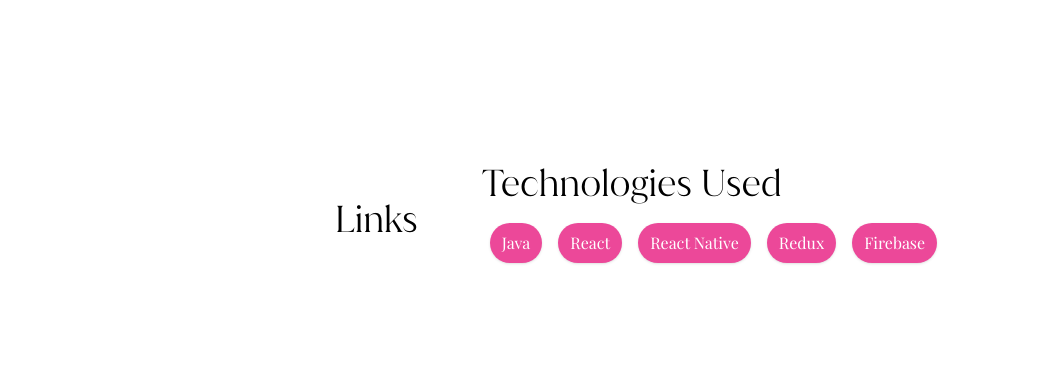
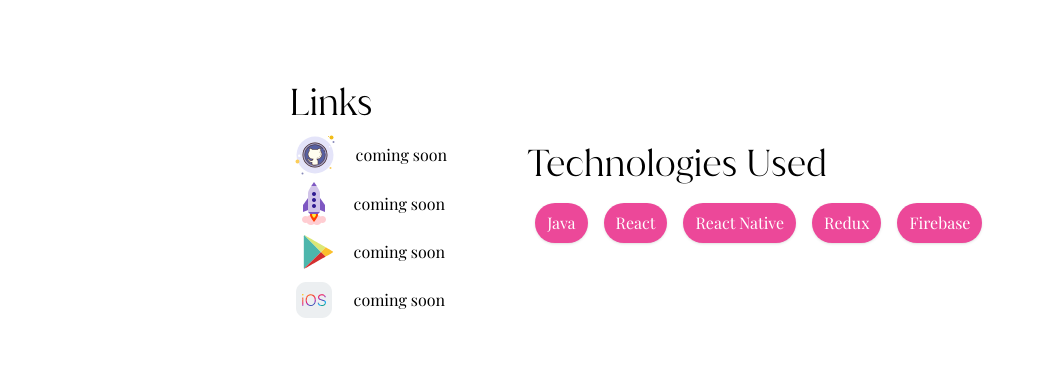
Before and after one commit to Sonkar-Shreya/portfolio, a React (Create React App) app: page /project/kishori in a window 1280 px wide. Shown: the part 1160-1534 px from the top of the page, without its empty margins (0-1045 px from the left). Built offline with nearby package versions, Linux system fonts and the light colour scheme.

Commit message:
minor changes

```diff
--- a/src/container/components/landing/ProjectSection.js
+++ b/src/container/components/landing/ProjectSection.js
@@ -5,6 +5,12 @@ import {
 	Carousel,
 	CarouselItem
 } from '../../components'
+import {
+	// kishori,
+	// kishoriImage,
+	// kishoriImage2,
+	kishoriImage3,
+} from '../../../constants/images'
 
 const ProjectSection = () => {
 	const projects = [
@@ -12,7 +18,8 @@ const ProjectSection = () => {
 			name: 'Kishori',
 			type: 'Website & Mobile App',
 			year: '2021-2022',
-			image: 'https://qph.fs.quoracdn.net/main-qimg-51cd92ea2452947e4a0f67a51a37c527',
+			image: kishoriImage3,
+			// image: 'https://qph.fs.quoracdn.net/main-qimg-51cd92ea2452947e4a0f67a51a37c527',
 			color: 'pink',
 			shape: 'circle',
 			link: endpoints.slash+endpoints.project+endpoints.slash+endpoints.projects.kishori
--- a/src/container/components/projects/DescriptionPage.js
+++ b/src/container/components/projects/DescriptionPage.js
@@ -3,6 +3,13 @@ import { TechIcons } from '../../../constants/icons'
 
 const DescriptionPage = ({ color = 'gray', projectDetails = {} }) => {
     const linksClasses = 'mx-2 sm:mx-4 text-sm md:text-base'
+
+    const { github, live, playstore, ios } = projectDetails.links
+    const iosAppLink = 'iOS app link'
+    const androidAppLink = 'android app link'
+    const deployed = 'see in action'
+    const githubLink = 'see source code'
+    const comingSoon = 'coming soon'
 
     return (
         <div className='h-screen md:p-16 p-5 sm:mt-0 flex flex-col justify-around '>
@@ -20,36 +27,39 @@ const DescriptionPage = ({ color = 'gray', projectDetails = {} }) => {
                 {/* links */}
                 <div className='md:mr-5 p-3'>
                     <h2 className='text-xl md:text-4xl font-Juana'>Links</h2>
+                    {
                         <div className='pt-2'>
                             {
-                            projectDetails.links.github &&
-                            <a href={projectDetails.links.github} className='flex items-center'>
+                                // github &&
+                                <a href={github ? github : ''} className='flex items-center'>
                                     <TechIcons.GitIcon />
-                                <span className={linksClasses}> See source code </span>
+                                    <span className={linksClasses}> {github ? githubLink : comingSoon} </span>
                                 </a>
                             }
                             {
-                            projectDetails.links.live &&
-                            <a href={projectDetails.links.live} className='flex items-center'>
+                                // live &&
+                                <a href={live ? live : ''} className='flex items-center'>
                                     <TechIcons.Deploy />
-                                <span className={linksClasses}> See in action </span>
+                                    <span className={linksClasses}> {live ? deployed : comingSoon} </span>
                                 </a>
                             }
                             {
-                            projectDetails.links.playstore &&
-                            <a href={projectDetails.links.playstore} className='flex items-center pl-2'>
+                                // playstore &&
+                                <a href={playstore ? playstore : ''} className='flex items-center pl-2'>
                                     <TechIcons.PlayStore />
-                                <span className={linksClasses}> Playstore link </span>
+                                    <span className={linksClasses}> {playstore ? androidAppLink : comingSoon} </span>
                                 </a>
                             }
                             {
-                            projectDetails.links.ios &&
-                            <a href={projectDetails.links.ios} className='flex items-center'>
+                                // ios &&
+                                <a href={ios ? ios : ''} className='flex items-center'>
                                     <TechIcons.IOS />
-                                <span className={linksClasses}> Apple Store link </span>
+                                    <span className={linksClasses}> { ios ? iosAppLink : comingSoon } </span>
                                 </a>
                             }
                         </div>
+                    }
+
                 </div>
                 {/* tech used */}
                 <div className='md:ml-5 md:p-3 p-1'>
```
Lines whose indentation alone changed are shown as unchanged.
